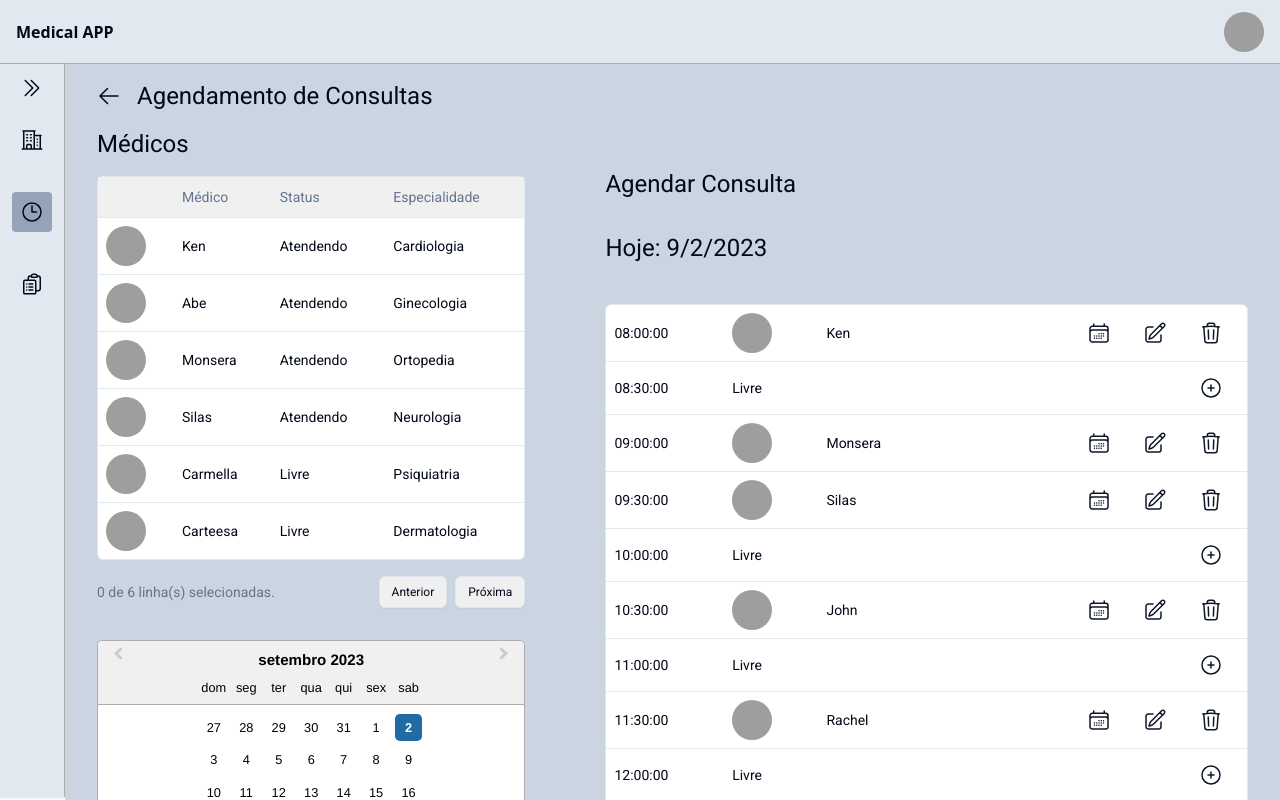
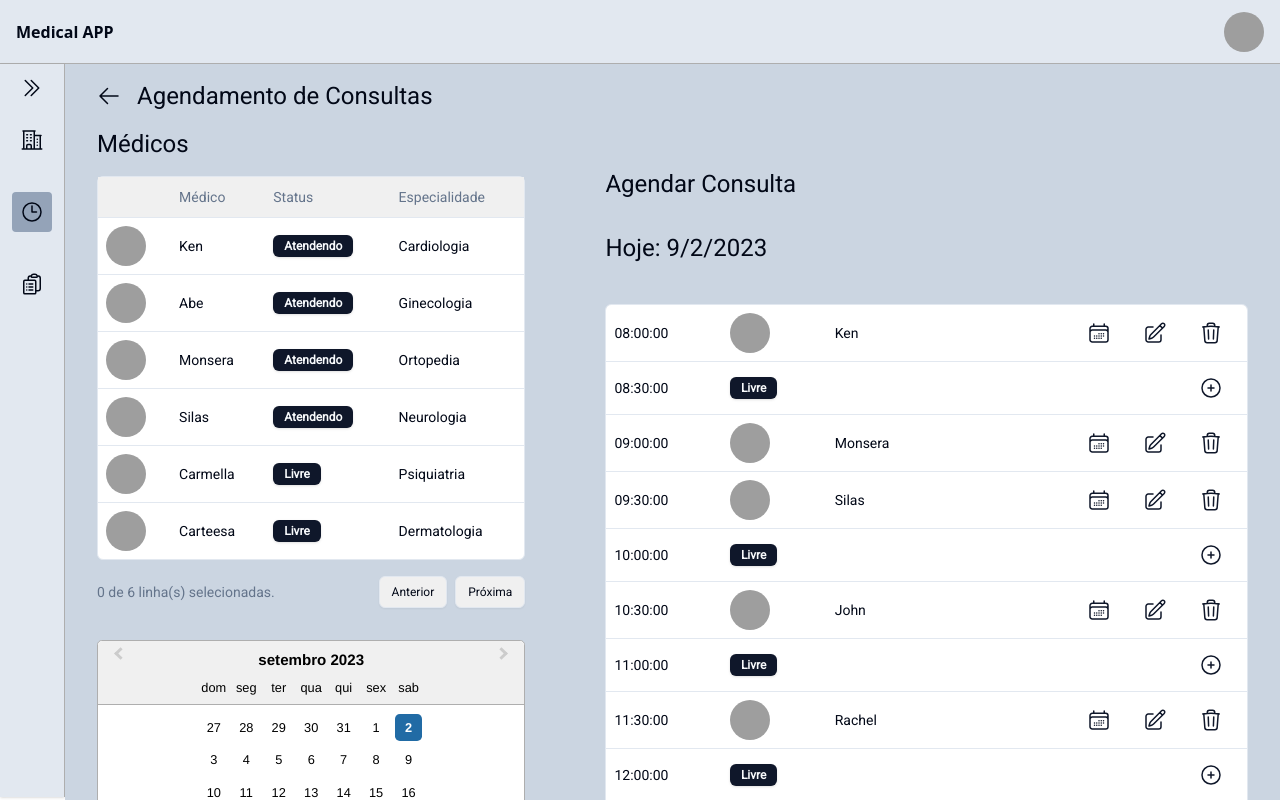
Before and after one commit to visantiago99/medical-app, a Next.js app: page /agenda-consultas in a window 1280 px wide. Built offline with nearby package versions, Linux system fonts and the light colour scheme; grey boxes are pictures that could not be loaded.

Commit message:
Add badges

```diff
--- a/src/components/Dashboard/DashPatientsTable.tsx
+++ b/src/components/Dashboard/DashPatientsTable.tsx
@@ -2,6 +2,7 @@
 import { DataProps, SortableTable } from '../base/SortableTable';
 import { ColumnDef } from '@tanstack/react-table';
 import { Avatar, AvatarFallback, AvatarImage } from '../ui/avatar';
+import { Badge } from '../ui/badge';
 
 const data: PatientProps[] = [
   {
@@ -85,7 +86,9 @@
     accessorKey: 'status',
     header: 'Status',
     cell: ({ row }) => (
-      <div className="capitalize">{row.getValue('status')}</div>
+      <div className="capitalize">
+        <Badge>{row.getValue('status')}</Badge>
+      </div>
     ),
   },
   {
--- a/src/components/ScheduleAppointment/DoctorsTable.tsx
+++ b/src/components/ScheduleAppointment/DoctorsTable.tsx
@@ -2,6 +2,7 @@
 import { DataProps, SortableTable } from '../base/SortableTable';
 import { ColumnDef } from '@tanstack/react-table';
 import { Avatar, AvatarFallback, AvatarImage } from '../ui/avatar';
+import { Badge } from '../ui/badge';
 
 const data: PatientProps[] = [
   {
@@ -73,7 +74,9 @@
     accessorKey: 'status',
     header: 'Status',
     cell: ({ row }) => (
-      <div className="capitalize">{row.getValue('status')}</div>
+      <div className="capitalize">
+        <Badge>{row.getValue('status')}</Badge>
+      </div>
     ),
   },
   {
--- a/src/components/ScheduleAppointment/ScheduleAppointmentTable.tsx
+++ b/src/components/ScheduleAppointment/ScheduleAppointmentTable.tsx
@@ -10,6 +10,7 @@
 } from '@heroicons/react/24/outline';
 import { Button } from '../ui/button';
 import BaseTooltip from '../base/BaseTooltip';
+import { Badge } from '../ui/badge';
 
 const data: ScheduleAppointment[] = [
   {
@@ -143,7 +144,7 @@
           <AvatarFallback>MA</AvatarFallback>
         </Avatar>
       ) : (
-        <p>Livre</p>
+        <Badge>Livre</Badge>
       );
     },
     enableSorting: false,
--- /dev/null
+++ b/src/components/ui/badge.tsx
@@ -0,0 +1,36 @@
+import * as React from "react"
+import { cva, type VariantProps } from "class-variance-authority"
+
+import { cn } from "@/lib/utils"
+
+const badgeVariants = cva(
+  "inline-flex items-center rounded-md border px-2.5 py-0.5 text-xs font-semibold transition-colors focus:outline-none focus:ring-2 focus:ring-ring focus:ring-offset-2",
+  {
+    variants: {
+      variant: {
+        default:
+          "border-transparent bg-primary text-primary-foreground shadow hover:bg-primary/80",
+        secondary:
+          "border-transparent bg-secondary text-secondary-foreground hover:bg-secondary/80",
+        destructive:
+          "border-transparent bg-destructive text-destructive-foreground shadow hover:bg-destructive/80",
+        outline: "text-foreground",
+      },
+    },
+    defaultVariants: {
+      variant: "default",
+    },
+  }
+)
+
+export interface BadgeProps
+  extends React.HTMLAttributes<HTMLDivElement>,
+    VariantProps<typeof badgeVariants> {}
+
+function Badge({ className, variant, ...props }: BadgeProps) {
+  return (
+    <div className={cn(badgeVariants({ variant }), className)} {...props} />
+  )
+}
+
+export { Badge, badgeVariants }
```
